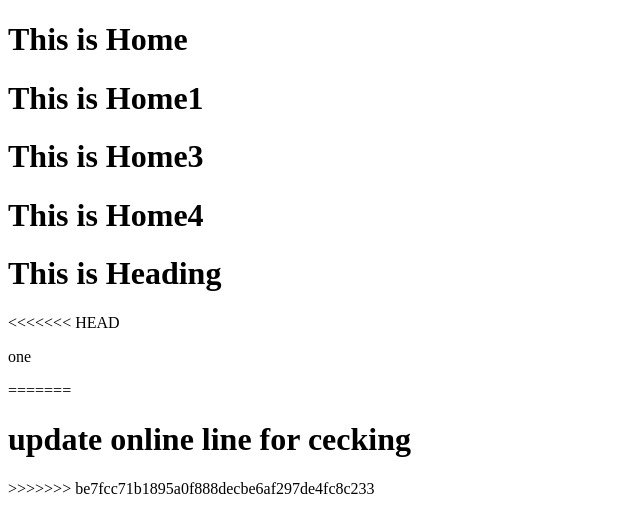
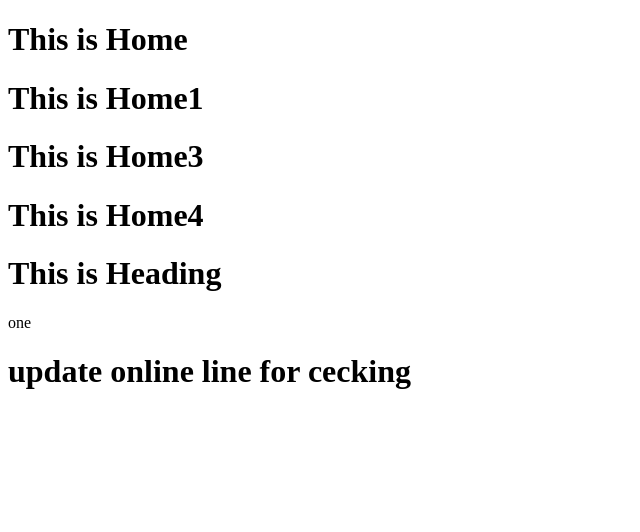
Before and after one commit to jayrajvmu/training, a plain HTML site: page home.html in a window 1280 px wide. Shown: the whole page, without its empty margins (0-640 px from the left). Drawn offline with Linux system fonts and the light colour scheme.

Commit message:
update home again

```diff
--- a/home.html
+++ b/home.html
@@ -12,11 +12,8 @@
     <h1>This is Home3</h1>
     <h1>This is Home4</h1>
     <h1>This is Heading</h1>
-<<<<<<< HEAD
     <p>one</p>
-=======
     <h1>update online line for cecking</h1>
->>>>>>> be7fcc71b1895a0f888decbe6af297de4fc8c233
 
 </body>
 </html>
```
